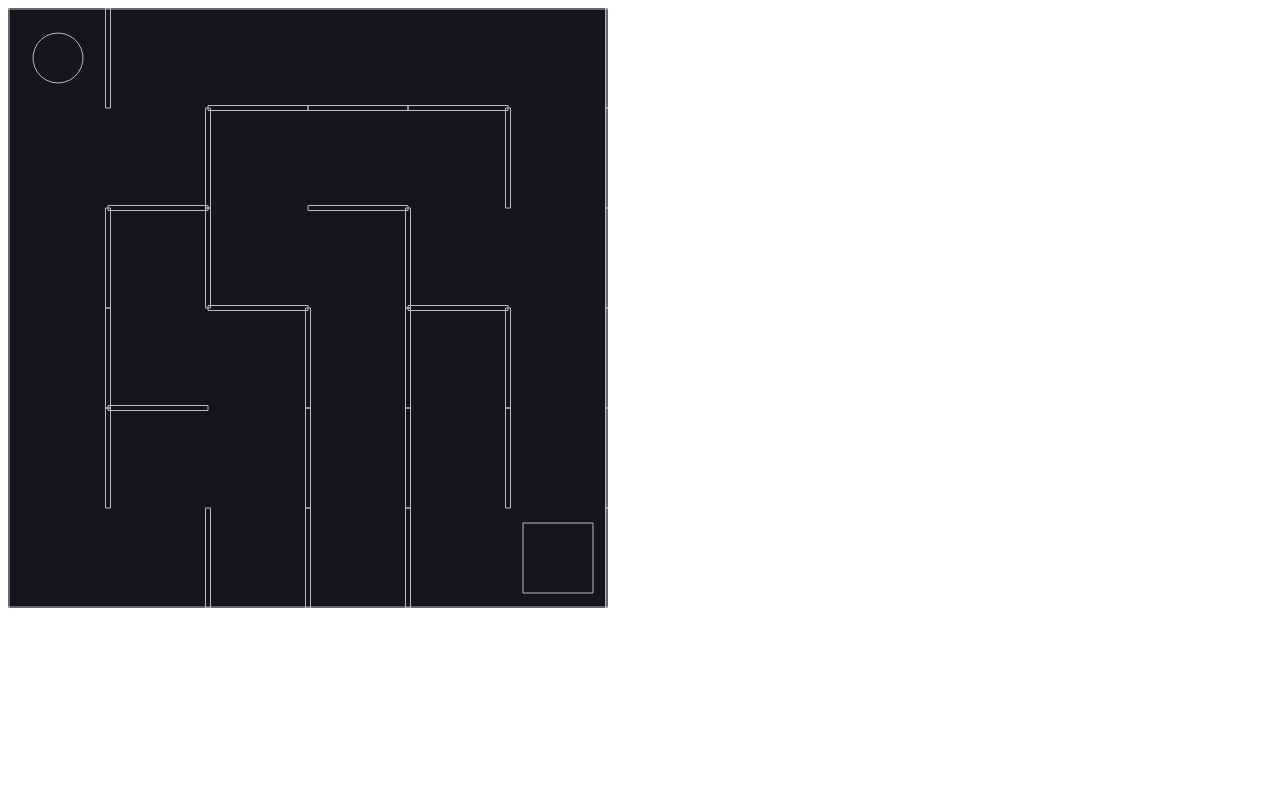
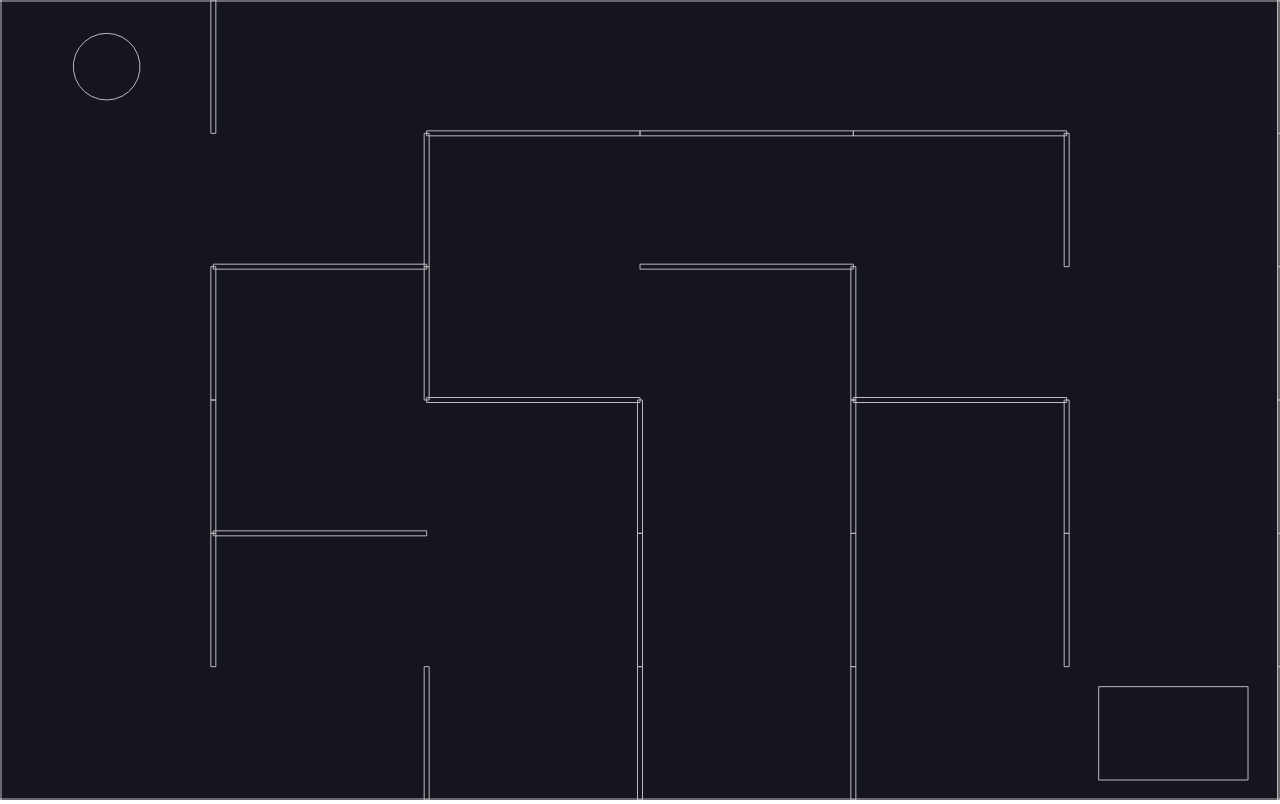
Before and after one commit to Jay-Ferguson/Maze-Game, a plain HTML site: page index.html in a window 1280 px wide. Drawn offline with nearby package versions, Linux system fonts and the light colour scheme.

Commit message:
created resposive grid

```diff
--- a/index.html
+++ b/index.html
@@ -2,6 +2,9 @@
 <html>
   <head>
     <script src="https://cdnjs.cloudflare.com/ajax/libs/matter-js/0.14.2/matter.min.js"></script>
+    <style>
+      body {margin:0;}
+    </style>
   </head>
   <body>
     <script src="index.js"></script>
--- a/index.js
+++ b/index.js
@@ -1,10 +1,12 @@
 const { Engine, Render, Runner, World, Bodies, Body, Events } = Matter;
 
-const cells = 6;
-const width = 600;
-const height = 600;
+const cellsHorizontal = 6;
+const cellsVertical = 6;
+const width = window.innerWidth;
+const height = window.innerHeight;
 
-const unitLength = width / cells;
+const unitLengthX = width / cellsHorizontal;
+const unitLengthY = height / cellsVertical;
 
 const engine = Engine.create();
 engine.world.gravity.y = 0;
@@ -47,20 +49,20 @@ const shuffle = (arr) => {
   return arr;
 };
 
-const grid = Array(cells)
+const grid = Array(cellsVertical)
   .fill(null)
-  .map(() => Array(cells).fill(false));
+  .map(() => Array(cellsHorizontal).fill(false));
 
-const verticals = Array(cells)
+const verticals = Array(cellsVertical)
   .fill(null)
-  .map(() => Array(cells).fill(false));
+  .map(() => Array(cellsHorizontal).fill(false));
 
-const horizontals = Array(cells - 1)
+const horizontals = Array(cellsVertical - 1)
   .fill(null)
-  .map(() => Array(cells).fill(false));
+  .map(() => Array(cellsHorizontal).fill(false));
 
-const startRow = Math.floor(Math.random() * cells);
-const startColumn = Math.floor(Math.random() * cells);
+const startRow = Math.floor(Math.random() * cellsVertical);
+const startColumn = Math.floor(Math.random() * cellsHorizontal);
 
 const stepThroughCell = (row, column) => {
   //if i have visisted the cell at [row, column] , then return
@@ -81,12 +83,13 @@ const stepThroughCell = (row, column) => {
   //For each neighbor...
   for (let neighbor of neighbors) {
     const [nextRow, nextColumn, direction] = neighbor;
+
     //see if that neighbour is out of bounds
     if (
       nextRow < 0 ||
-      nextRow >= cells ||
+      nextRow >= cellsVertical ||
       nextColumn < 0 ||
-      nextColumn >= cells
+      nextColumn >= cellsHorizontal
     ) {
       continue;
     }
@@ -119,9 +122,9 @@ horizontals.forEach((row, rowIndex) => {
       return;
     }
     const wall = Bodies.rectangle(
-      columnIndex * unitLength + unitLength / 2,
-      rowIndex * unitLength + unitLength,
-      unitLength,
+      columnIndex * unitLengthX + unitLengthX / 2,
+      rowIndex * unitLengthY + unitLengthY,
+      unitLengthX,
       5,
       {
         isStatic: true,
@@ -139,10 +142,10 @@ verticals.forEach((row, rowIndex) => {
       return;
     }
     const wall = Bodies.rectangle(
-      columnIndex * unitLength + unitLength,
-      rowIndex * unitLength + unitLength / 2,
+      columnIndex * unitLengthX + unitLengthX,
+      rowIndex * unitLengthY + unitLengthY / 2,
       5,
-      unitLength,
+      unitLengthY,
       {
      label: "wall",
      isStatic: true,
@@ -168,10 +171,10 @@ for (let i = 0; i < 3; i++) {
 //Goal
 
 const goal = Bodies.rectangle(
-  width - unitLength / 2,
-  height - unitLength / 2,
-  unitLength * 0.7,
-  unitLength * 0.7,
+  width - unitLengthX / 2,
+  height - unitLengthY / 2,
+  unitLengthX * 0.7,
+  unitLengthY * 0.7,
   {
     label: 'goal',
     isStatic: true
@@ -181,7 +184,8 @@ World.add(world, goal);
 
 //Ball
 
-const ball = Bodies.circle(unitLength / 2, unitLength / 2, unitLength / 4, {
+const ballRadius = Math.min(unitLengthX, unitLengthY) / 4;
+const ball = Bodies.circle(unitLengthX / 2, unitLengthY / 2, ballRadius, {
   label: 'ball',
 });
 World.add(world, ball);
```
